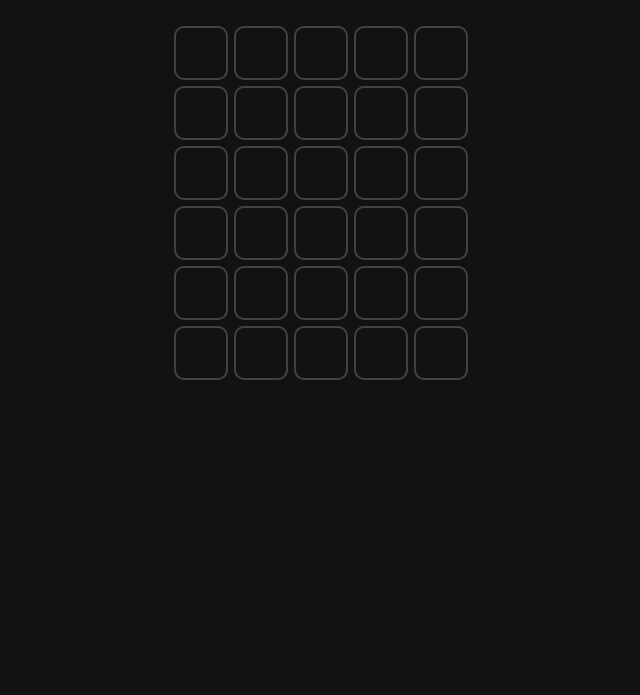
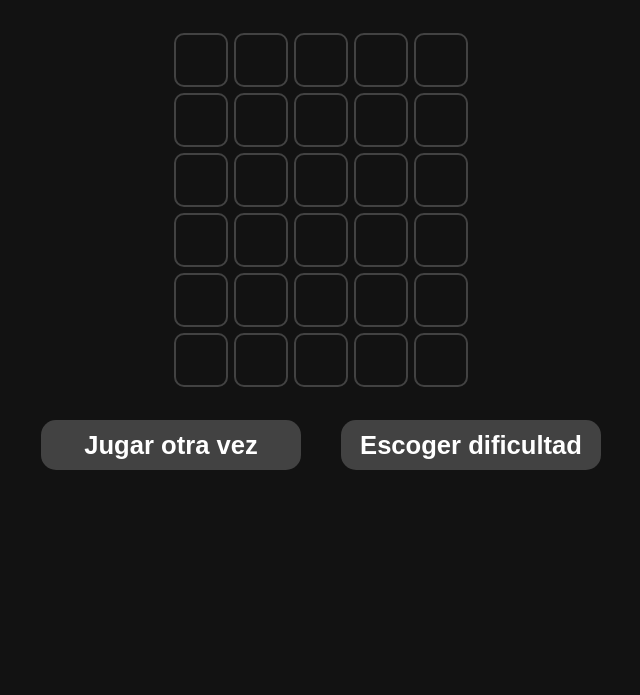
Before and after one commit to drifterDev/wordle, a website built with Vite: page game.html in a window 1280 px wide. Shown: the part 105-800 px from the top of the page, without its empty margins (319-959 px from the left). Built offline with nearby package versions, Linux system fonts and the light colour scheme.

Commit message:
Proyecto base finalizado, creo

```diff
--- a/game.html
+++ b/game.html
@@ -7,8 +7,22 @@
     <title>La palabra del día</title>
   </head>
   <body>
+    <h1>Palabra del día</h1>
     <div id="game">
     </div>
+    <div class="btns">
+      <div class="btn btn1"><a href="#" onclick="reload()">Jugar otra vez</a></div>
+      <div class="btn btn2"><a href="#" onclick="home()">Escoger dificultad</a></div>
+    </div>
     <script type="module" src="/game.js"></script>
+    <script>
+      function reload(){
+        window.location.href = 'game.html';
+      }
+
+      function home(){
+        window.location.href = 'index.html';
+      }
+    </script>
   </body>
 </html>
--- a/style.css
+++ b/style.css
@@ -6,19 +6,19 @@
   --right: #43A047;
 }
 
-.home{
+body{
   display: flex;
   flex-direction: column;
   align-items: center;
-  margin-top: 40px;
+  margin-top: 20px;
   color: white;
 }
 
-.home h1{
+body h1{
   font-size: 2.4rem;
 }
 
-.home p{
+body p{
   font-size: 1.6rem;
   margin-bottom: 40px;
 }
@@ -41,7 +41,7 @@ body{
   display: grid;
   place-items: center;
   width: 100%;
-  height: 600px;
+  height: 400px;
 }
 
 .grid{
@@ -69,7 +69,7 @@ body{
   grid-template-columns: repeat(8,auto);
 }
 
-.box, .home-container>div{
+.box, .home-container > div{
   width: 50px;
   height: 50px;
   border: 2px solid var(--border);
@@ -83,14 +83,15 @@ body{
   font-weight: bolder;
 }
 
-.home-container>div{
+.home-container > div{
   padding: 10px;
   cursor: pointer;
   transition: all 300ms;
 }
 
-.home-container>div:hover{
+.home-container > div:hover{
   scale: 0.9;
+  background-color: var(--border);
 }
 
 .box.empty{
@@ -121,3 +122,41 @@ body{
     transform: scaleY(1);
   }
 }
+
+.btns{
+  width: 100%;
+  display: flex;
+  justify-content: center;
+}
+
+.btn, .btn1, .btn2{
+  cursor: pointer;
+  width: 260px;
+  height: 50px;
+  display: flex;
+  justify-content: center;
+  align-items: center;
+  margin: 10px 20px;
+  border-radius: 15px;
+  background-color: var(--border);
+  transition: all 300ms;
+}
+
+.btn:hover{
+  scale: 1.1;
+}
+
+.btn1:hover{
+  background-color: var(--right);
+}
+
+.btn2:hover{
+  background-color: var(--wrong);
+}
+
+.btn > a{
+  text-decoration: none;
+  color: white;
+  font-size: 1.6rem;
+  font-weight: bold;
+}
```
Also changed, not shown: index.html (+1 -1 lines).
